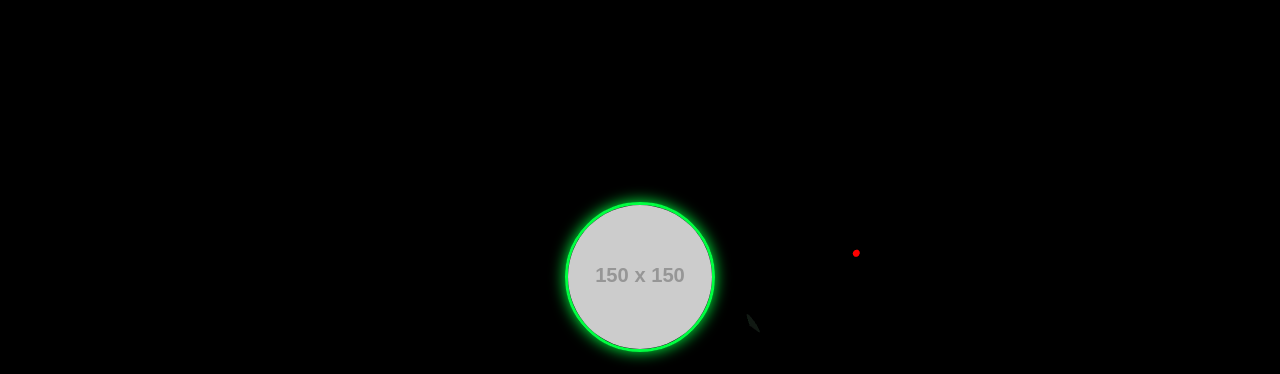
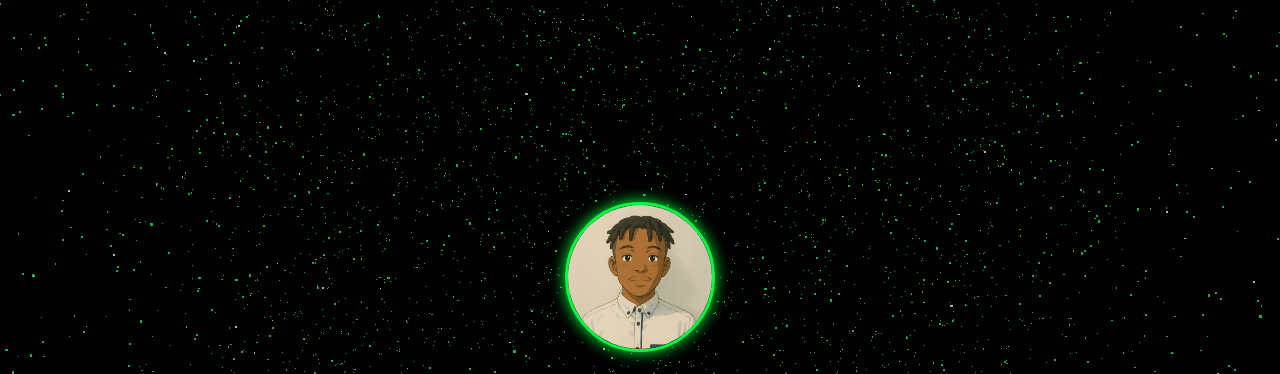
Before and after one commit to CODIEX0/portfolio, a website: page index.html in a window 1280 px wide. Shown: the top 374 px of the page. Drawn offline with nearby package versions, Linux system fonts and the light colour scheme; placeholder pictures from the web are drawn by us; animation ran at ten frames a second.

Commit message:
fixed bugs

```diff
--- a/index.html
+++ b/index.html
@@ -638,7 +638,7 @@
     <div class="content-container">
 
         <section id="hero" class="section">
-            <img src="https://placehold.co/150x150/000000/00FF41?text=SN" alt="Sibusiso Ntuli" class="profile-pic" onerror="this.src='https://placehold.co/150x150/000000/00FF41?text=Profile+Pic'; this.onerror=null;">
+            <img src="images/me.jpg" alt="Sibusiso Ntuli" class="profile-pic" onerror="this.src='https://placehold.co/150x150/000000/00FF41?text=Profile+Pic'; this.onerror=null;">
             <h1>Sibusiso Ntuli</h1>
             <p class="subtitle">Junior Software Engineer</p>
             <div>
@@ -865,18 +865,18 @@
                 <li>Solidity</li>
                 <li>Docker</li>
                 <li>Agile Methodologies</li>
-                <li>AWS / Azure / GCP</li> {/* Kept example Cloud skill */}
-                <li>Json</li> {/* From old list */}
-                <li>WPF</li> {/* From old list */}
-                <li>MongoDB</li> {/* From old list */}
-                <li>Firebase</li> {/* From old list */}
+                <li>AWS / Azure / GCP</li>
+                <li>Json</li>
+                <li>WPF</li>
+                <li>MongoDB</li>
+                <li>Firebase</li>
             </ul>
         </section>
 
         <section id="contact" class="section background-alt">
             <h2 class="heading">Establish Connection</h2>
             <p>Ready to unplug or discuss a potential collaboration? Send a signal.</p>
-            <form class="contact-form" action="https://formspree.io/f/YOUR_FORM_ID" method="POST">
+            <form class="contact-form" action="https://formspree.io/f/mzzejlqa" method="POST">
                 <input type="text" name="name" placeholder="Your Name / Alias" required>
                 <input type="email" name="email" placeholder="Your Signal Path (Email)" required>
                 <textarea name="message" placeholder="Your Message..." rows="5" required></textarea>
@@ -887,8 +887,8 @@
                  <p>
                      <a href="https://www.linkedin.com/in/sibusiso-n-b55638247" target="_blank" rel="noopener">LinkedIn</a> |
                      <a href="https://github.com/CODIEX0" target="_blank" rel="noopener">GitHub</a> |
-                     <a href="https://stackoverflow.com/users/23134825/codiex0" rel="noopener" target="_blank">Stack Overflow</a> | {/* Added from old footer */}
-                     <a href="https://twitter.com/CodyX07456802" rel="noopener" target="_blank">Twitter</a> | {/* Added from old footer */}
+                     <a href="https://stackoverflow.com/users/23134825/codiex0" rel="noopener" target="_blank">Stack Overflow</a> |
+                     <a href="https://twitter.com/CodyX07456802" rel="noopener" target="_blank">Twitter</a> |
                      <span>Email: codyntuli@gmail.com</span> |
                      <span>Phone: 0789305982</span>
                  </p>
@@ -902,11 +902,10 @@
         const canvas = document.getElementById('matrix-canvas');
         const scene = new THREE.Scene();
         const camera = new THREE.PerspectiveCamera(75, window.innerWidth / window.innerHeight, 0.1, 1000);
-        // Use alpha: true for transparent background, antialias for smoother points
-        const renderer = new THREE.WebGLRenderer({ canvas: canvas, alpha: true, antialias: true });
+        const renderer = new THREE.WebGLRenderer({ canvas: canvas, alpha: true }); // alpha: true for transparent background
 
         renderer.setSize(window.innerWidth, window.innerHeight);
-        renderer.setPixelRatio(window.devicePixelRatio);
+        renderer.setPixelRatio(window.devicePixelRatio); // Adjust for high DPI screens
 
         // --- Lighting ---
         const ambientLight = new THREE.AmbientLight(0xffffff, 0.5);
@@ -916,140 +915,50 @@
         scene.add(pointLight);
 
         // --- Digital Rain Parameters ---
-        const particleCount = 8000; // Keep particle count reasonable
-        const particleSize = 24; // Size in pixels for the texture points
+        const particleCount = 8000;
+        const particleSize = 0.15;
         const fallSpeed = 0.03;
-        const streamLength = 25; // Affects leading char probability
+        const characterSet = 'ABCDEFGHIJKLMNOPQRSTUVWXYZ0123456789ｱｲｳｴｵｶｷｸｹｺｻｼｽｾｿﾀﾁﾂﾃﾄﾅﾆﾇﾈﾉﾊﾋﾌﾍﾎﾏﾐﾑﾒﾓﾔﾕﾖﾗﾘﾙﾚﾛﾜﾝ<>{}[]()/*&^%$#@!';
+        const streamLength = 25;
 
-        // --- Create Texture Atlas for '0' and '1' ---
-        function createTextTextureAtlas() {
-            const canvas = document.createElement('canvas');
-            const context = canvas.getContext('2d');
-            const charSize = 64; // Texture size for each character (power of 2 preferred)
-            canvas.width = charSize * 2; // Width for '0' and '1'
-            canvas.height = charSize;
-
-            context.font = `bold ${charSize * 0.8}px Courier New, monospace`; // Adjust font size relative to charSize
-            context.fillStyle = '#00FF41'; // Matrix green
-            context.textAlign = 'center';
-            context.textBaseline = 'middle';
-
-            // Draw '0' on the left half
-            context.fillText('0', charSize / 2, charSize / 2);
-            // Draw '1' on the right half
-            context.fillText('1', charSize * 1.5, charSize / 2);
-
-            const texture = new THREE.CanvasTexture(canvas);
-            texture.needsUpdate = true;
-            return texture;
-        }
-        const atlasTexture = createTextTextureAtlas();
-
-        // --- Create Rain Particle Geometry ---
         const particlesGeometry = new THREE.BufferGeometry();
         const positions = [];
+        const colors = [];
         const velocities = [];
-        const isZeroAttribute = []; // Custom attribute: 0.0 for '0', 1.0 for '1'
-        const isLeadingAttribute = []; // Custom attribute for leading char: 1.0 if leading, 0.0 otherwise
 
         const matrixGreen = new THREE.Color(0x00FF41);
-        const white = new THREE.Color(0xFFFFFF); // For leading char tint
+        const brightGreen = new THREE.Color(0x90EE90);
+        const white = new THREE.Color(0xFFFFFF);
 
+        // --- Create Rain Particles ---
         for (let i = 0; i < particleCount; i++) {
             const x = THREE.MathUtils.randFloatSpread(100);
             const y = THREE.MathUtils.randFloat(0, 100);
             const z = THREE.MathUtils.randFloatSpread(50);
             positions.push(x, y, z);
-
-            const isLeading = Math.random() < 1 / streamLength;
-            isLeadingAttribute.push(isLeading ? 1.0 : 0.0);
-
             velocities.push({
                 speed: THREE.MathUtils.randFloat(fallSpeed * 0.5, fallSpeed * 1.5),
-                // Store leading status also here for easier reset logic
-                isLeading: isLeading
+                isLeading: Math.random() < 1 / streamLength
             });
-
-            // Randomly assign 0 or 1
-            isZeroAttribute.push(Math.random() > 0.5 ? 1.0 : 0.0);
+            colors.push(matrixGreen.r, matrixGreen.g, matrixGreen.b);
         }
 
         particlesGeometry.setAttribute('position', new THREE.Float32BufferAttribute(positions, 3));
-        particlesGeometry.setAttribute('isZero', new THREE.Float32BufferAttribute(isZeroAttribute, 1));
-        particlesGeometry.setAttribute('isLeading', new THREE.Float32BufferAttribute(isLeadingAttribute, 1));
+        particlesGeometry.setAttribute('color', new THREE.Float32BufferAttribute(colors, 3));
 
-
-        // --- Create Rain Particle Material with Shader Modification ---
         const particlesMaterial = new THREE.PointsMaterial({
             size: particleSize,
-            map: atlasTexture,
+            vertexColors: true,
             transparent: true,
-            alphaTest: 0.1, // Discard transparent pixels in texture
-            blending: THREE.AdditiveBlending, // Keep the glow effect
-            sizeAttenuation: true, // Particles smaller further away
-            // vertexColors: false // We are not using vertex colors anymore
+            opacity: 0.7,
+            blending: THREE.AdditiveBlending,
+            sizeAttenuation: true
         });
-
-        // Modify the shader before compilation
-        particlesMaterial.onBeforeCompile = (shader) => {
-            // Add attributes and varyings to the shader code
-            shader.vertexShader = `
-                attribute float isZero;
-                attribute float isLeading;
-                varying float vIsZero;
-                varying float vIsLeading;
-            ` + shader.vertexShader;
-
-            shader.vertexShader = shader.vertexShader.replace(
-                `#include <clipping_planes_vertex>`,
-                `#include <clipping_planes_vertex>
-                vIsZero = isZero; // Pass attribute to fragment shader
-                vIsLeading = isLeading; // Pass leading status
-                `
-            );
-
-            shader.fragmentShader = `
-                varying float vIsZero;
-                varying float vIsLeading;
-            ` + shader.fragmentShader;
-
-            // Modify the fragment shader to select '0' or '1' from the atlas
-            shader.fragmentShader = shader.fragmentShader.replace(
-                `#include <map_particle_fragment>`,
-                `
-                #ifdef USE_MAP
-                    // Calculate UV coordinates based on vIsZero
-                    // mappedUv is the default UV for the point sprite (usually 0-1)
-                    vec2 adjustedUv = (mappedUv * vec2(0.5, 1.0)) + vec2(vIsZero * 0.5, 0.0);
-                    vec4 mapTexel = texture2D( map, adjustedUv );
-
-                    // --- Customization ---
-                    // Make leading characters brighter (white tint)
-                    // Mix the texture color with white based on vIsLeading
-                    vec3 leadingColor = vec3(1.0, 1.0, 1.0); // White
-                    float leadingAmount = smoothstep(0.9, 1.0, vIsLeading); // Make transition smooth if needed, here sharp
-                    vec3 finalColor = mix(mapTexel.rgb, leadingColor, leadingAmount * 0.8); // Mix 80% white for leading
-
-                    // Apply the final color, keeping original alpha
-                    diffuseColor *= vec4( finalColor, mapTexel.a );
-
-                    // Optional: Make non-leading characters slightly dimmer
-                    // diffuseColor.rgb *= mix(0.7, 1.0, vIsLeading);
-
-                #endif
-                `
-            );
-             // console.log("Vertex Shader:\n", shader.vertexShader); // For debugging
-             // console.log("Fragment Shader:\n", shader.fragmentShader); // For debugging
-        };
-
 
         const rain = new THREE.Points(particlesGeometry, particlesMaterial);
         scene.add(rain);
 
-
         // --- UFO and Bug Setup ---
-        // (Keep UFO and Bug code exactly the same as before)
         const ufoGeometry = new THREE.ConeGeometry(0.8, 0.3, 16);
         const ufoMaterial = new THREE.MeshStandardMaterial({ color: 0xaaaaaa, metalness: 0.8, roughness: 0.4 });
         const ufo = new THREE.Mesh(ufoGeometry, ufoMaterial);
@@ -1061,6 +970,7 @@
         const bug = new THREE.Mesh(bugGeometry, bugMaterial);
         scene.add(bug);
 
+        // UFO/Bug Animation Variables
         let bugTargetPosition = new THREE.Vector3(
              THREE.MathUtils.randFloatSpread(40),
              THREE.MathUtils.randFloat(-20, 20),
@@ -1071,7 +981,6 @@
         let bugMoveTimer = 0;
         const bugMoveInterval = 100;
 
-
         // --- Camera Position ---
         camera.position.z = 50;
 
@@ -1081,43 +990,39 @@
 
             // --- Rain Animation ---
             const positionsAttribute = particlesGeometry.getAttribute('position');
-            const isZeroAttr = particlesGeometry.getAttribute('isZero');
-            const isLeadingAttr = particlesGeometry.getAttribute('isLeading');
+            const colorsAttribute = particlesGeometry.getAttribute('color');
             const currentPositions = positionsAttribute.array;
+            const currentColors = colorsAttribute.array;
 
             for (let i = 0; i < particleCount; i++) {
-                const i3 = i * 3; // Position index (x, y, z)
-                const i1 = i;     // Attribute index (isZero, isLeading)
+                const i3 = i * 3;
                 const velocityInfo = velocities[i];
-
-                // Move particle down
                 currentPositions[i3 + 1] -= velocityInfo.speed;
 
-                // Reset particle to top if it falls below screen
+                let color;
+                if (velocityInfo.isLeading) {
+                    color = white;
+                } else {
+                    const yPos = currentPositions[i3 + 1];
+                    const streamProgress = THREE.MathUtils.mapLinear(yPos, 50, -50, 0, 1);
+                    color = matrixGreen.clone().lerp(brightGreen, streamProgress * 0.5);
+                }
+
                 if (currentPositions[i3 + 1] < -50) {
-                    currentPositions[i3 + 1] = 50; // Reset Y to top
-                    currentPositions[i3] = THREE.MathUtils.randFloatSpread(100); // Re-randomize X
+                    currentPositions[i3 + 1] = 50;
+                    currentPositions[i3] = THREE.MathUtils.randFloatSpread(100);
+                    velocityInfo.isLeading = Math.random() < 1 / streamLength;
+                    velocityInfo.speed = THREE.MathUtils.randFloat(fallSpeed * 0.5, fallSpeed * 1.5);
+                }
 
-                    // Re-determine if leading and update attribute + velocity info
-                    velocityInfo.isLeading = Math.random() < 1 / streamLength;
-                    isLeadingAttr.setX(i1, velocityInfo.isLeading ? 1.0 : 0.0);
-
-                    // Re-randomize speed
-                    velocityInfo.speed = THREE.MathUtils.randFloat(fallSpeed * 0.5, fallSpeed * 1.5);
-
-                    // Re-randomize 0 or 1 and update attribute
-                    isZeroAttr.setX(i1, Math.random() > 0.5 ? 1.0 : 0.0);
-                }
+                currentColors[i3] = color.r;
+                currentColors[i3 + 1] = color.g;
+                currentColors[i3 + 2] = color.b;
             }
-
-            // Mark attributes as needing update
             positionsAttribute.needsUpdate = true;
-            isZeroAttr.needsUpdate = true;
-            isLeadingAttr.needsUpdate = true;
-
+            colorsAttribute.needsUpdate = true;
 
             // --- UFO and Bug Animation ---
-            // (Keep UFO and Bug animation code exactly the same as before)
             bugMoveTimer++;
             if (bugMoveTimer > bugMoveInterval) {
                 bugTargetPosition.set(
@@ -1131,7 +1036,6 @@
             ufo.position.lerp(bug.position, ufoChaseSpeed);
             ufo.rotation.z += 0.02;
             ufo.rotation.y += 0.01;
-
 
             renderer.render(scene, camera);
         }
```
